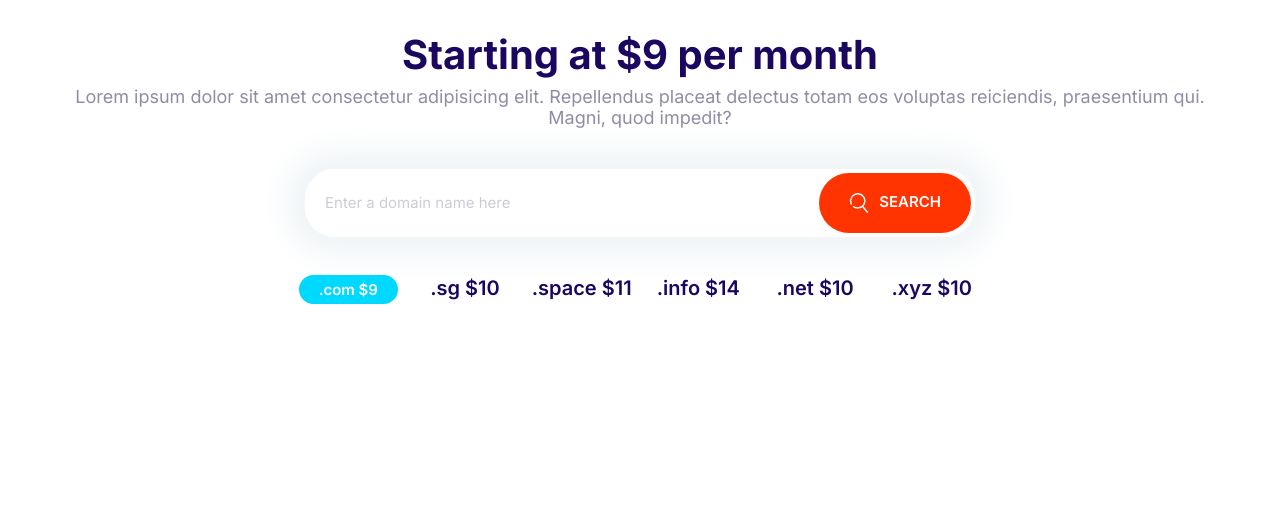
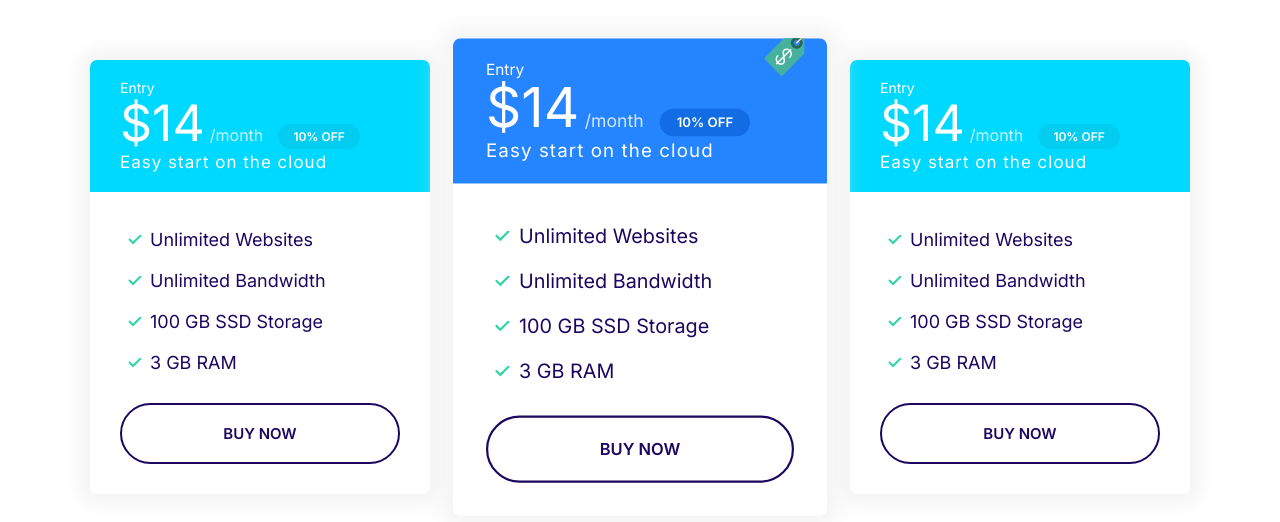
Before and after one commit to coodybag/Demo-project2022, a plain HTML site: page projectOne/HTML/index.html in a window 1280 px wide. Drawn offline with Linux system fonts and the light colour scheme.

Commit message:
Define plans-block component.

```diff
--- a/projectOne/CSS/styles.css
+++ b/projectOne/CSS/styles.css
@@ -293,11 +293,17 @@ a {
   background: var(--color-secondary);
   color: #fff;
 }
+.card--primary .badge--primary {
+  background: #126de4;
+}
 .card--secondary .badge--secondary {
   background: #02cdf1;
 }
 /*PLANS*/
 /*structure*/
+.plan {
+  transition: transform 0.2s ease-out;
+}
 .plan__name {
   color: #fff;
   margin: 0;
@@ -323,6 +329,9 @@ a {
 .plan .list__item {
   margin-bottom: 2rem;
 }
+.plan--price-tag {
+  transform: scale(1.1);
+}
 .plan--price-tag .card__header {
   position: relative;
 }
@@ -333,6 +342,12 @@ a {
   position: absolute;
   top: -6px;
   right: 5%;
+}
+.plan:hover {
+  transform: scale(1.05);
+}
+.plan--price-tag:hover {
+  transform: scale(1.15);
 }
 @media screen and (min-width: 1024px) {
   .plan__name {
@@ -419,6 +434,9 @@ a {
 @media screen and (min-width: 768px) {
   .grid--1x2 {
     grid-template-columns: repeat(2, 1fr);
+  }
+  .grid--1x3 {
+    grid-template-columns: repeat(3, 1fr);
   }
 }
 
@@ -637,3 +655,14 @@ a {
     grid-template-columns: repeat(auto-fit, minmax(10rem, 1fr));
   }
 }
+
+/*PLANS BLOCK*/
+/*This was used for the mobile version mode*/
+.block-plans .grid {
+  gap: 8rem 4rem;
+}
+/* This was used for the desktop mode also*/
+.block-plans .card {
+  max-width: 500px;
+  margin: 0 auto;
+}
--- a/projectOne/HTML/index.html
+++ b/projectOne/HTML/index.html
@@ -15,35 +15,69 @@
     <link rel="stylesheet" href="../CSS/styles.css" />
   </head>
   <body>
-    <section class="container block-domain">
-      <header class="block__header">
-        <h2>Starting at $9 per month</h2>
-        <p>
-          Lorem ipsum dolor sit amet consectetur adipisicing elit. Repellendus
-          placeat delectus totam eos voluptas reiciendis, praesentium qui.
-          Magni, quod impedit?
-        </p>
-      </header>
-      <div class="input-group">
-        <input
-          type="text"
-          class="input"
-          placeholder="Enter a domain name here"
-        />
-        <button class="btn btn--accent">
-          <svg class="icon icon--white">
-            <use xlink:href="../images/sprite.svg#search"></use></svg
-          >Search
-        </button>
+    <section class="block container block-plans">
+      <div class="grid grid--1x3">
+        <div class="plan">
+          <div class="card card--secondary">
+            <header class="card__header">
+              <h3 class="plan__name">Entry</h3>
+              <span class="plan__price">$14</span>
+              <span class="plan__billing-cycle">/month</span>
+              <span class="badge badge--secondary badge--small">10% OFF</span>
+              <span class="plan__description">Easy start on the cloud</span>
+            </header>
+            <div class="card__body">
+              <ul class="list list--tick">
+                <li class="list__item">Unlimited Websites</li>
+                <li class="list__item">Unlimited Bandwidth</li>
+                <li class="list__item">100 GB SSD Storage</li>
+                <li class="list__item">3 GB RAM</li>
+              </ul>
+              <button class="btn btn--outline btn--block">Buy Now</button>
+            </div>
+          </div>
+        </div>
+        <div class="plan plan--price-tag">
+          <div class="card card--primary">
+            <header class="card__header">
+              <h3 class="plan__name">Entry</h3>
+              <span class="plan__price">$14</span>
+              <span class="plan__billing-cycle">/month</span>
+              <span class="badge badge--primary badge--small">10% OFF</span>
+              <span class="plan__description">Easy start on the cloud</span>
+            </header>
+            <div class="card__body">
+              <ul class="list list--tick">
+                <li class="list__item">Unlimited Websites</li>
+                <li class="list__item">Unlimited Bandwidth</li>
+                <li class="list__item">100 GB SSD Storage</li>
+                <li class="list__item">3 GB RAM</li>
+              </ul>
+              <button class="btn btn--outline btn--block">Buy Now</button>
+            </div>
+          </div>
+        </div>
+        <div class="plan">
+          <div class="card card--secondary">
+            <header class="card__header">
+              <h3 class="plan__name">Entry</h3>
+              <span class="plan__price">$14</span>
+              <span class="plan__billing-cycle">/month</span>
+              <span class="badge badge--secondary badge--small">10% OFF</span>
+              <span class="plan__description">Easy start on the cloud</span>
+            </header>
+            <div class="card__body">
+              <ul class="list list--tick">
+                <li class="list__item">Unlimited Websites</li>
+                <li class="list__item">Unlimited Bandwidth</li>
+                <li class="list__item">100 GB SSD Storage</li>
+                <li class="list__item">3 GB RAM</li>
+              </ul>
+              <button class="btn btn--outline btn--block">Buy Now</button>
+            </div>
+          </div>
+        </div>
       </div>
-      <ul class="list block-domain__prices">
-        <li><span class="badge badge--secondary">.com $9</span></li>
-        <li>.sg $10</li>
-        <li>.space $11</li>
-        <li>.info $14</li>
-        <li>.net $10</li>
-        <li>.xyz $10</li>
-      </ul>
     </section>
     <script src="../JS/script.js"></script>
   </body>
```
Also changed, not shown: projectOne/components/plans-block.html (added, +64 -0 lines).
